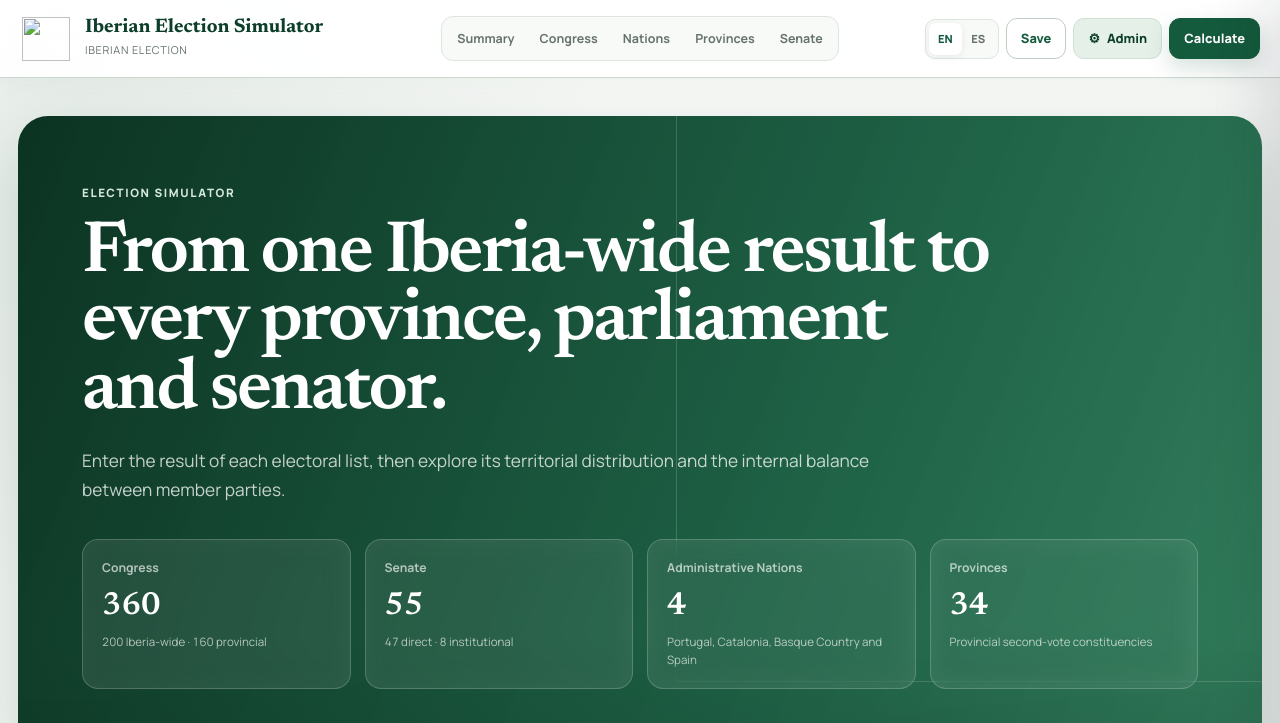
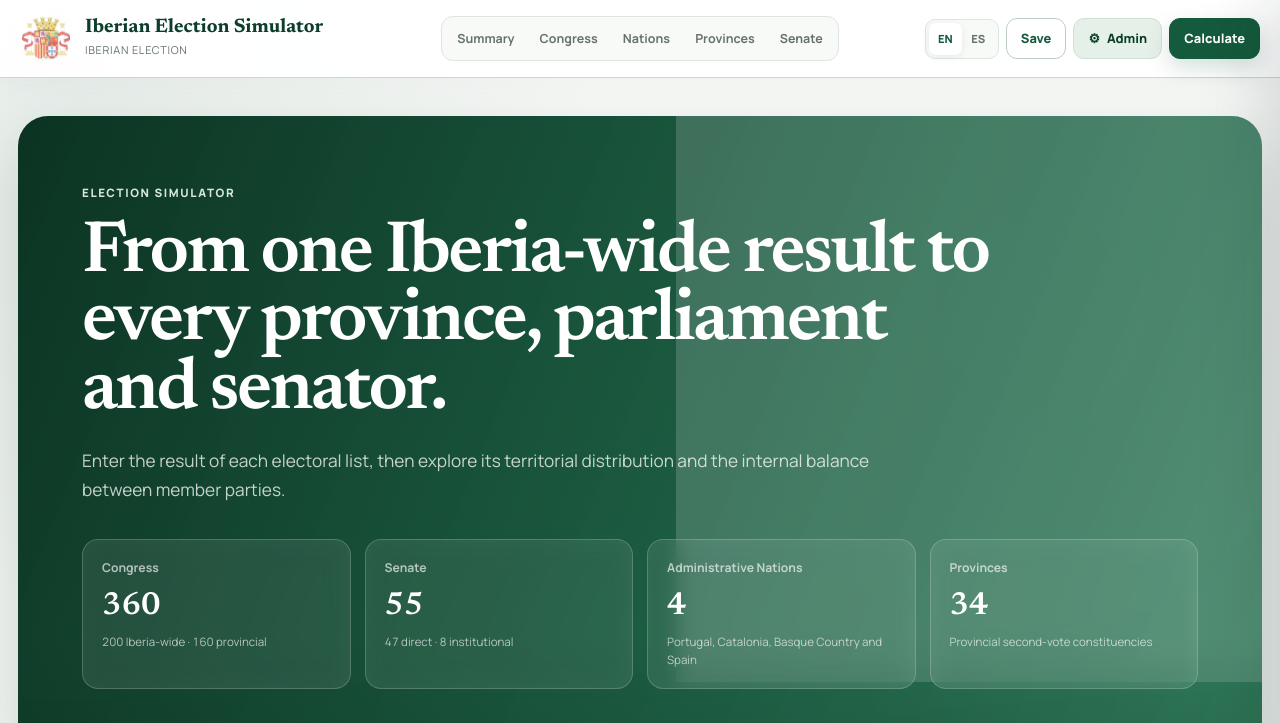
Before and after one commit to OguHunter/iberia-election-simulator, a plain HTML site: page index.html in a window 1280 px wide. Shown: the top 723 px of the page. Drawn offline with nearby package versions, Linux system fonts and the light colour scheme; no server answers.

Commit message:
fixed assets

```diff
--- a/index.html
+++ b/index.html
@@ -5,13 +5,13 @@
   <meta name="viewport" content="width=device-width, initial-scale=1.0" />
   <meta name="description" content="Interactive Iberian election simulator" />
   <title>Iberian Election Simulator</title>
-  <link rel="icon" type="image/png" href="assets/iberia-crest.png" />
+  <link rel="icon" type="image/png" href="iberia-crest.png" />
   <link rel="stylesheet" href="styles.css" />
 </head>
 <body>
   <header class="topbar">
     <a class="brand" href="#summary" aria-label="Iberian Election Simulator">
-      <span class="brand__mark"><img src="assets/iberia-crest.png" alt="" /></span>
+      <span class="brand__mark"><img src="iberia-crest.png" alt="" /></span>
       <span class="brand__copy">
         <strong data-i18n="appTitle">Iberian Election Simulator</strong>
         <small id="scenarioNameLabel">Iberian election</small>
@@ -42,7 +42,7 @@
 
   <main class="page-shell">
     <section id="summary" class="hero">
-      <img class="hero__watermark" src="assets/iberia-watermark.png" alt="" aria-hidden="true" />
+      <img class="hero__watermark" src="iberia-watermark.png" alt="" aria-hidden="true" />
       <div class="hero__copy">
         <span class="eyebrow" data-i18n="simulatorEyebrow">ELECTION SIMULATOR</span>
         <h1 data-i18n="heroTitle">From one Iberia-wide result to every province, parliament and senator.</h1>
@@ -312,7 +312,7 @@
 
   <footer class="page-footer">
     <div class="footer-brand">
-      <img src="assets/iberia-crest.png" alt="" />
+      <img src="iberia-crest.png" alt="" />
       <div>
         <strong data-i18n="appTitle">Iberian Election Simulator</strong>
         <span data-i18n="localApp">Made by Villa</span>
```
Also changed, not shown: iberia-crest.png (added), iberia-watermark.png (added).
